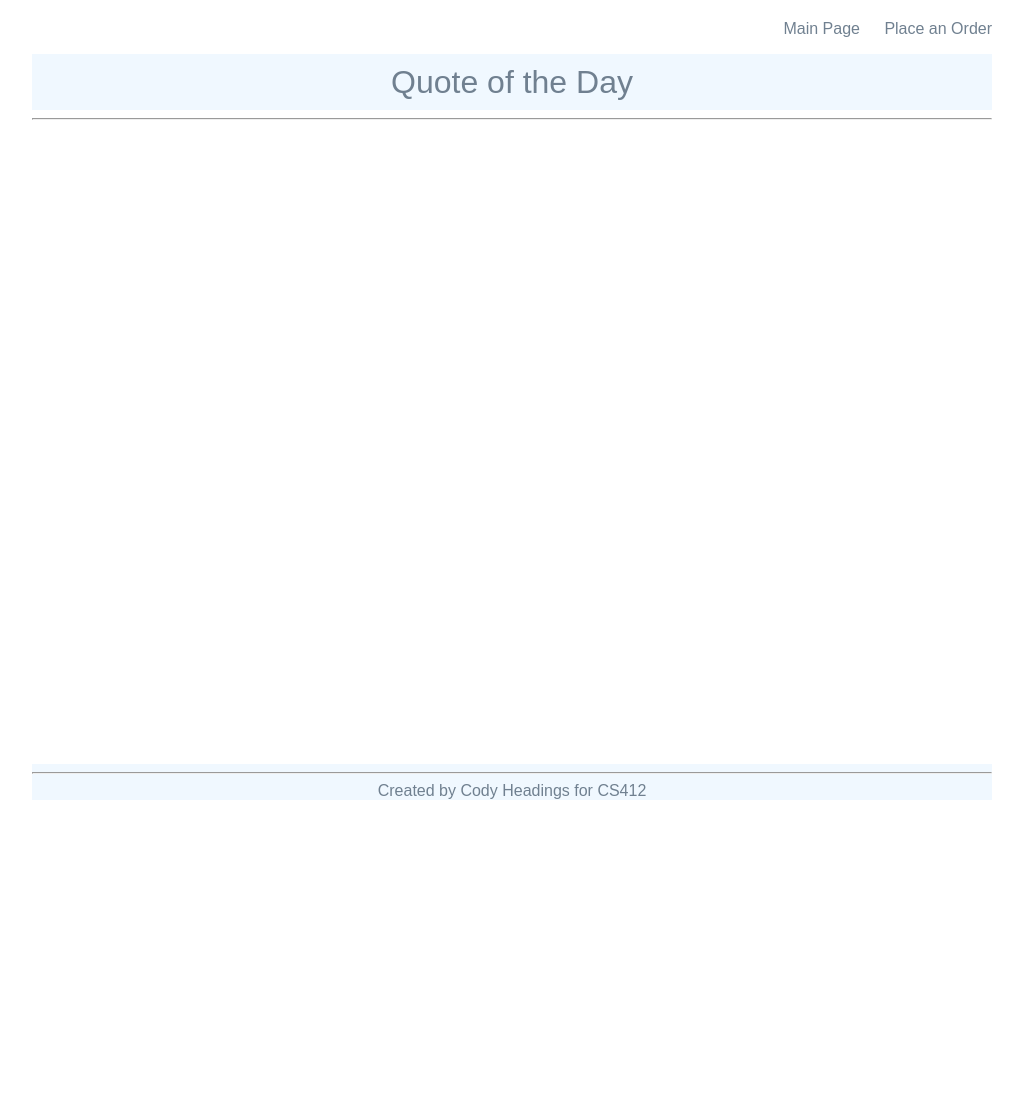
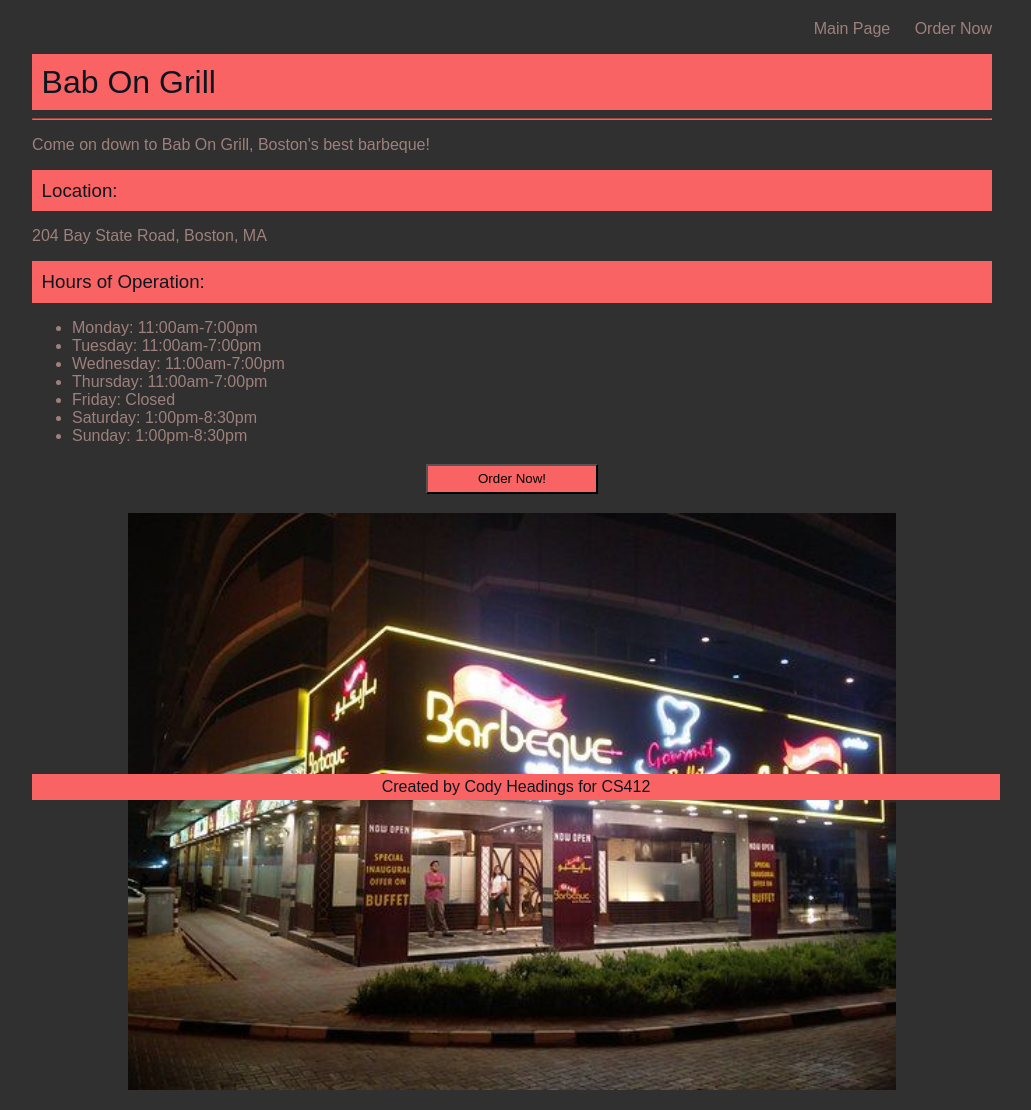
Before and after one commit to codyheadings/cs412, a Django app: template restaurant/templates/restaurant/main.html in a window 1280 px wide. Shown: the whole page, without its empty margins (128-1159 px from the left). Before the commit the page ends 800 px from the top, so only its background shows below. Run offline with Django 5.2, Linux system fonts and the light colour scheme; the template is opened without the code that fills it, so the values that code supplies are empty; parts of the project's set-up code (start-up, migrations or seed data) failed here and were passed over.

Commit message:
9/16 lecture work, added views and main html page

```diff
--- a/restaurant/templates/restaurant/base.html
+++ b/restaurant/templates/restaurant/base.html
@@ -6,21 +6,20 @@
 {% load static %}
 <html>
     <head>
-        <title>Main Page</title>
-        <link rel="stylesheet" href="{% static 'styles.css' %}">
+        <title>Bab On Grill</title>
+        <link rel="stylesheet" href="{% static 'restaurant_styles.css' %}">
     </head>
 
     <body>
         <nav>
             <ul>
                 <li><a href="{% url 'main' %}">Main Page</a></li>
-                <li><a href="{% url 'order' %}">Place an Order</a></li>
+                <li><a href="{% url 'order' %}">Order Now</a></li>
             </ul>
         </nav>
         {% block content %}
         {% endblock %}
         <footer>
-            <hr>
             Created by Cody Headings for CS412
         </footer>
     </body>
--- a/restaurant/templates/restaurant/main.html
+++ b/restaurant/templates/restaurant/main.html
@@ -6,13 +6,35 @@
 
 {% block content %}
 <div>
-    <h1>Quote of the Day</h1>
+    <h1>Bab On Grill</h1>
     <hr>
+
     <!-- name, loaction, hours of operation -->
-     <p>
+    <p>
+        Come on down to Bab On Grill, Boston's best barbeque!
+    </p>
+    <h3>
+        Location:
+    </h3>
+    <p>
+        204 Bay State Road, Boston, MA
+    </p>
+    <h3>
+        Hours of Operation:
+    </h3>
+    <ul>
+        <li>Monday: 11:00am-7:00pm</li>
+        <li>Tuesday: 11:00am-7:00pm</li>
+        <li>Wednesday: 11:00am-7:00pm</li>
+        <li>Thursday: 11:00am-7:00pm</li>
+        <li>Friday: Closed</li>
+        <li>Saturday: 1:00pm-8:30pm</li>
+        <li>Sunday: 1:00pm-8:30pm</li>
+    </ul>
 
-     </p>
+    <button>Order Now!</button>
+
     <!-- one or more photos -->
-     <img src="" alt="">
+    <img src="../media/babongrill.jpg" alt="Outside view of the famous barbeque restaurant Bab On Grill." width="80%">
 </div>
 {% endblock %}
--- a/restaurant/templates/restaurant/order.html
+++ b/restaurant/templates/restaurant/order.html
@@ -9,5 +9,6 @@
     <h1>Place an Order</h1>
     <hr>
 
+    <img src="../media/inside_babongrill.jpg" alt="Seating area inside the barbeque restaurant." width="80%">
 </div>
 {% endblock %}
--- /dev/null
+++ b/static/restaurant_styles.css
@@ -0,0 +1,258 @@
+body {
+    color: rgb(158, 128, 124);
+    font-family: arial;
+    background-color: #303030;
+}
+
+.left {
+    text-align: left;
+}
+
+h1,h2,h3,h4,h5{
+    font-weight: normal;
+    background:rgb(250, 99, 99);
+    margin: 0;
+    padding: 1%;
+    color: rgb(12, 22, 31);
+}
+
+a, a:visited {
+    color: rgb(158, 128, 124);
+    text-decoration: none;
+}
+
+a:hover {
+    color: rgb(12, 22, 31);
+    text-decoration: none;
+    background-color: rgb(250, 99, 99);
+    /* font-weight: bold; */
+}
+
+body {
+    max-width: 960px;
+    margin: 20px auto;
+    padding: 20px auto;
+}
+
+hr {
+    border-color: rgb(250, 99, 99);
+}
+
+header {
+    width: 100%;
+    display: grid;
+    grid-template-columns: 1fr 1fr;
+    background:aliceblue;
+    position: fixed;
+    top: 0px;
+    z-index: 999;
+    /* padding-right: 50px auto; */
+}
+
+footer {
+    width: 960px;
+    background:rgb(250, 99, 99);
+    position: fixed;
+    bottom: 0px;
+    text-align: center;
+    color: rgb(12, 22, 31);
+    padding: 4px;
+}
+
+
+.wrapper {              /* centering and margin around whole wrapper element */
+    border: 2px solid;
+    max-width: 100%;
+    position: relative;
+    top: 50px;
+    scroll-padding-top: 100px;
+    /* scroll-padding-bottom: 100px; */
+    padding-bottom: 50px;
+
+    /* top:100px; */
+    /* bottom: 100px; */
+}
+
+
+div.wrapper h1 {
+    text-align: center;
+    color: darkblue;
+    margin: 10px auto;
+    font-size: 2.4 em;
+
+}
+
+div.wrapper h2 {
+    text-align: left;
+    color: darkblue;
+    margin: 5px auto;
+    font-size: 2 em;
+}
+
+
+section {
+    border: 2px solid darkblue;    /* border around each event */
+    position: relative;
+    padding-bottom: 4px;
+}
+
+button {
+    display: block;
+    width: 18%;
+    height: 4%;
+    margin: 2% auto;
+    background-color: rgb(250, 99, 99);
+}
+
+button:hover {
+    transform: scale(1.1);
+    cursor: pointer;
+}
+
+img {
+    display: block;
+    margin: auto;
+}
+
+nav {
+    justify-self: end;
+    background: none;
+    color: darkblue;
+    /* border: 1px solid; */
+}
+
+nav li {
+    display: inline-block;
+    margin-left: 20px;
+}
+
+nav button {
+    background: none;
+    color: slategray;
+    font-family: Arial;
+    cursor: pointer;
+    border: 0;
+    font-size: 1.2 em;
+}
+
+.mc-table {
+    display: table;
+    width: 100%;
+    table-layout: fixed;
+}
+
+
+.mc-table-head {
+    border: 1px dashed darkblue;    /*border around each row */
+    display: table-row;
+    font-size: 1.2em;
+}
+
+.mc-table-head .detail {
+    display: table-cell;
+    color:darkblue;
+    font-weight: bold;
+    background-color: white;
+    padding: 5px;
+    position: relative;
+
+}
+
+.mc-table-row  {
+    display: table-row;
+    border: 1px dashed darkblue;    /*border around each row */
+    background-color: white;
+}
+
+
+.mc-table-row .detail {
+    color:darkblue;
+    display: table-cell;
+
+    padding: 5px;
+}
+
+.mc-table-row .detail img {
+    max-height: 75px;
+    align-content: right;
+}
+
+/* must have no space before :hover */
+.mc-table-row:hover {
+    background-color: aliceblue;
+    border: 1px solid;
+}
+
+.site-form {
+    margin-top: 10px;
+    /* border: 2px solid darkblue; */
+    padding: 10px;
+}
+
+/* style the forms with class site-form */
+.site-form input, .site-form textarea, .site-form select {
+    display: block;
+    margin: 5px 0 0 0;
+    padding: 5px;
+}
+
+/* style the submit button ; didn't quite work?? */
+.site-form input [type="submit"] {
+    background: slategray;
+    border: 0;
+    color: fff;
+    font-size: 1.2em;
+    border-radius: 4px;
+    margin: 5px 0;
+}
+
+
+/* style the help text in the forms */
+.helptext, .helptext.ul {
+    margin-top: 0 auto;
+    bottom: 20px;
+    color: #bbb;
+    font-size: 0.9em;
+}
+
+/* style the error list in the forms validation */
+.errorlist li {
+    padding: 10px;
+    list-style-type: none;
+    border: 1px solid crimson;
+    color: crimson;
+    margin: 10px 0;
+}
+
+
+.errorlist {
+    padding: 0px;
+}
+
+
+/* responsive styles when width is less than 1400px */
+@media screen and (max-width: 560px) {
+    header h1 {
+        size: 0.8em;
+    }
+
+    nav li {
+        display: block;
+        margin-left: 0px;
+        font-size: 14px;
+        width: 100%;
+    }
+
+    nav button {
+        background: none;
+        color: slategray;
+        font-family: Arial;
+        cursor: pointer;
+        border: 0;
+        font-size: 20px;
+    }
+    /* on mobile, display image as max 95% of available width*/
+    img {
+        max-width: 95%;
+    }
+}
```
Also changed, not shown: restaurant/views.py (+52 -0 lines), media/babongrill.jpg (added), media/inside_babongrill.jpg (added).
